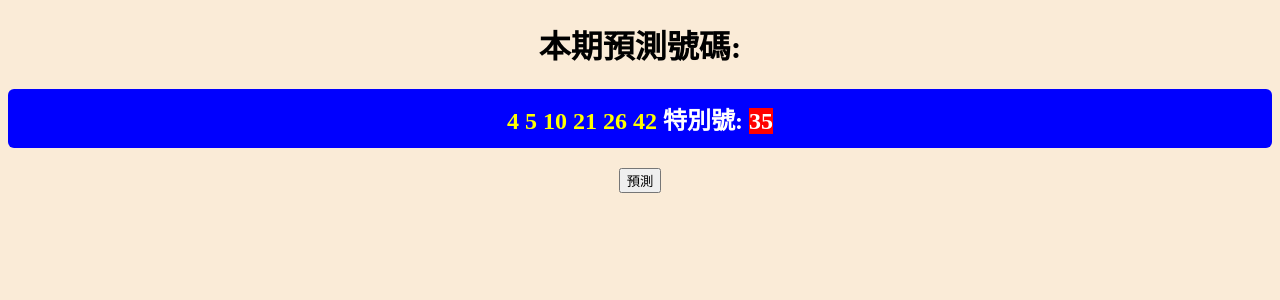
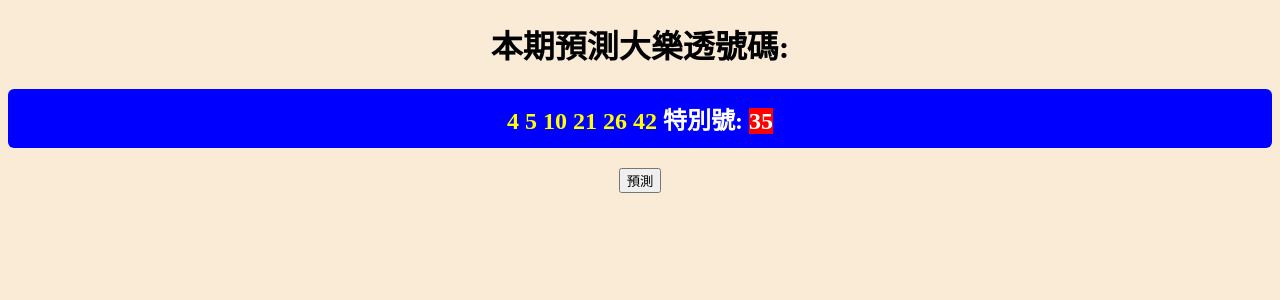
Before and after one commit to bowei0712/linebot, a Django app: page /lottory/ in a window 1280 px wide. Shown: the top 300 px of the page. Run offline with Django 4.2, Linux system fonts and the light colour scheme.

Commit message:
修改lottory.html

```diff
--- a/templates/lottory.html
+++ b/templates/lottory.html
@@ -30,7 +30,7 @@
 </head>
 
 <body>
-    <h1>本期預測號碼:</h1>
+    <h1>本期預測大樂透號碼:</h1>
     <h2><span class="number">{{numbers}}</span> 特別號:
         <span class="x">
             {{x}}
```
